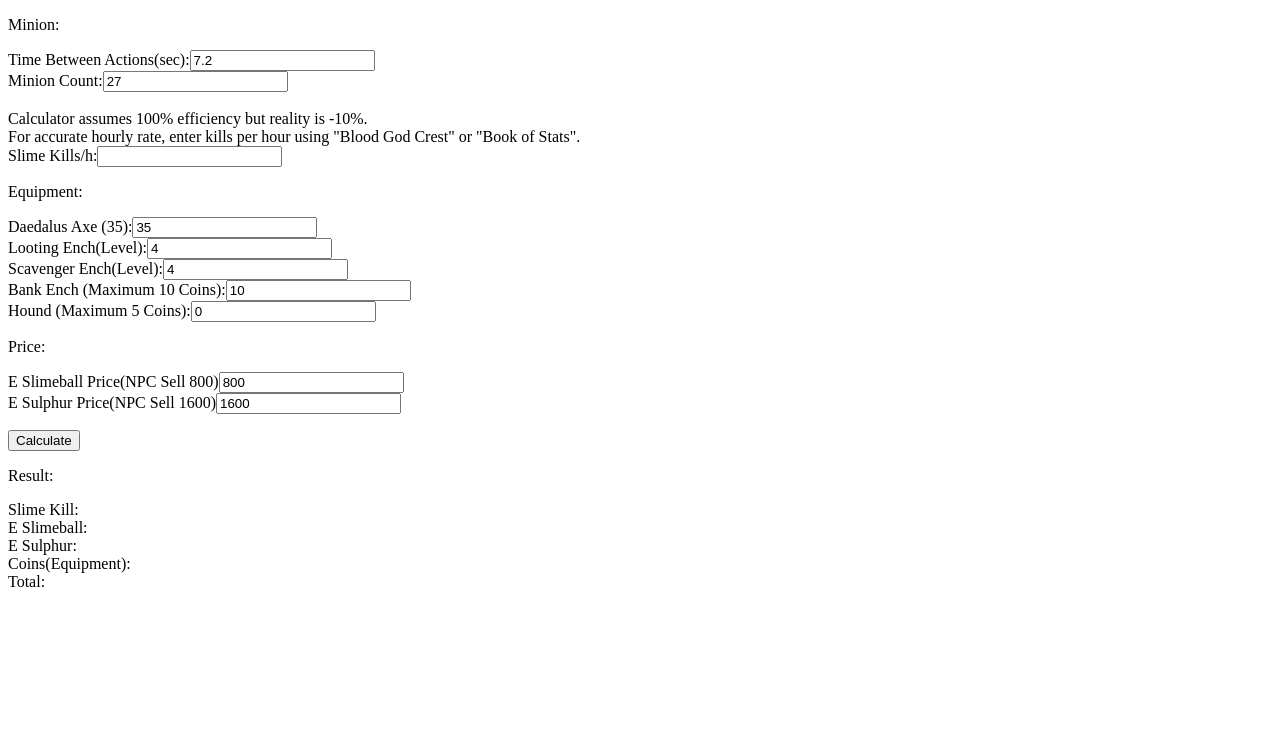
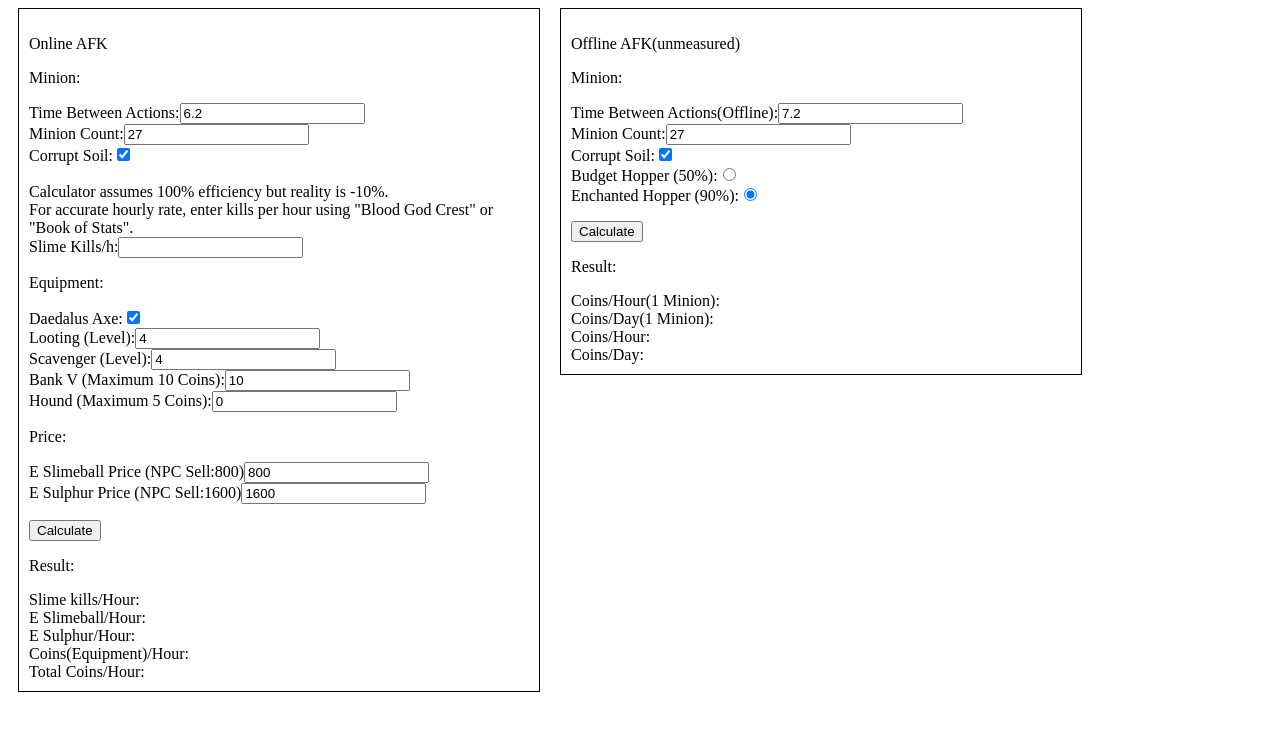
Before and after one commit to mat9369/slime-afk-calculator, a plain HTML site: page index.html in a window 1280 px wide. Drawn offline with Linux system fonts and the light colour scheme.

Commit message:
Update index.html

```diff
--- a/index.html
+++ b/index.html
@@ -4,69 +4,148 @@
 <head>
     <meta charset="UTF-8">
     <title>Slime AFK Calculator</title>
-    <script>
-        function get(name) {
-            return Number(document.getElementById(name).value);
-        }
-        function set(name,data) {
-            document.getElementById(name).textContent = data;
-        }
 
-        function calculate() {
-            let perhour = 3600/(get("time")/get("minioncount"));
-            if(get("kill") != "") {
-                perhour = get("kill")
-            }
-            //let perhour = 12600;
-            let sulphur = perhour / 160;
-            let slime = (perhour * 1.8 * (1 + 0.15 * get("looting"))) /160;
-            let coin = (get("axe") + 0.3 * get("scavenger") + get("bank") + get("hound"))*perhour;
-            let profit = sulphur*get("sulphur")+slime*get("slimeball")+coin;
-            set("resultkill","Slime Kill:" + perhour + "kill/hour")
-            set("resultslime","E Slimeball:" + slime + "/hour");
-            set("resultsulphur","E Sulphur:" + sulphur+ "/hour");
-            set("resultcoins","Coins(Equipment):"+ coin + "/hour");
-            set("resulttotal","Total:" + profit + "/coins per hour");
-        }
-    </script>
     <style>
         label {
             display: block;
+        }
+
+        .online {
+            float: left;
+            width: 500px;
+            padding: 10px;
+            border: 1px solid #000;
+            margin: 0 10px
+        }
+
+        .offline {
+            float: left;
+            width: 500px;
+            padding: 10px;
+            border: 1px solid #000;
+            margin: 0 10px
         }
     </style>
 </head>
 
 <body>
 
+    <div class="online">
+        <p>Online AFK</p>
         <p>Minion:</p>
-    <label>Time Between Actions(sec):<input type="number" value="7.2" id="time"></label>
-    <label>Minion Count:<input type="number" value="27" id="minioncount"></label>
+        <label>Time Between Actions:<input type="number" value="6.2" id="Time"></label>
+        <label>Minion Count:<input type="number" value="27" id="MinionCount"></label>
+        <label>Corrupt Soil:<input type="checkbox" checked id="CorruptSoil"></label>
 
+        <label>
             <br>Calculator assumes 100% efficiency but reality is -10%.
             <br>For accurate hourly rate, enter kills per hour using "Blood God Crest" or "Book of Stats".
-    <label>Slime Kills/h:<input type="number" value="" id="kill"></label>
+        </label>
+        <label>Slime Kills/h:<input type="number" value="" id="KillsPerHour"></label>
 
         <p>Equipment:</p>
-    <label>Daedalus Axe (35):<input type="number" value="35" checked id="axe"></label>
-    <label>Looting Ench(Level):<input type="number" value="4" id="looting"></label>
-    <label>Scavenger Ench(Level):<input type="number" value="4" id="scavenger"></label>
-    <label>Bank Ench (Maximum 10 Coins):<input type="number" value="10" id="bank"></label>
-    <label>Hound (Maximum 5 Coins):<input type="number" value="0" id="hound"></label>
+        <label>Daedalus Axe:<input type="checkbox" checked id="Axe"></label>
+        <label>Looting (Level):<input type="number" value="4" id="Looting"></label>
+        <label>Scavenger (Level):<input type="number" value="4" id="Scavenger"></label>
+        <label>Bank V (Maximum 10 Coins):<input type="number" value="10" id="Bank"></label>
+        <label>Hound (Maximum 5 Coins):<input type="number" value="0" id="Hound"></label>
 
         <p>Price:</p>
-    <label>E Slimeball Price(NPC Sell 800)<input type="number" value="800" id="slimeball"></label>
-    <label>E Sulphur Price(NPC Sell 1600)<input type="number" value="1600" id="sulphur"></label>
+        <label>E Slimeball Price (NPC Sell:800)<input type="number" value="800" id="ESlimePrice"></label>
+        <label>E Sulphur Price (NPC Sell:1600)<input type="number" value="1600" id="ESulphurPrice"></label>
 
         <p><button onclick="calculate()">Calculate</button></p>
 
         <p>Result:</p>
-    <label id="resultkill">Slime Kill:</label>
-    <label id="resultslime">E Slimeball:</label>
-    <label id="resultsulphur">E Sulphur:</label>
-    <label id="resultcoins">Coins(Equipment):</label>
-    <label id="resulttotal">Total:</label>
+        <label id="ResultKill">Slime kills/Hour:</label>
+        <label id="ResultSlime">E Slimeball/Hour:</label>
+        <label id="ResultSulphur">E Sulphur/Hour:</label>
+        <label id="ResultCoins">Coins(Equipment)/Hour:</label>
+        <label id="ResultTotal">Total Coins/Hour:</label>
+    </div>
+
+    <div class="offline">
+        <p>Offline AFK(unmeasured)</p>
+        <p>Minion:</p>
+        <label>Time Between Actions(Offline):<input type="number" value="7.2" id="OfflineTime"></label>
+        <label>Minion Count:<input type="number" value="27" id="OfflineMinionCount"></label>
+        <label>Corrupt Soil:<input type="checkbox" checked id="OfflineCorruptSoil"></label>
+        <label>Budget Hopper (50%):<input type="radio" name="OfflineHopper" value=0.5></label>
+        <label>Enchanted Hopper (90%):<input type="radio" name="OfflineHopper" checked value=0.9></label>
+
+        <p><button onclick="offlineCalculate()">Calculate</button></p>
+
+        <p>Result:</p>
+        <label id="ResultOfflineHour">Coins/Hour(1 Minion):</label>
+        <label id="ResultOfflineDay">Coins/Day(1 Minion):</label>
+        <label id="ResultOfflineTotalHour">Coins/Hour:</label>
+        <label id="ResultofflineTotalDay">Coins/Day:</label>
+    </div>
+    <script>
+        function get(name) {
+            return Number(document.getElementById(name).value);
+        }
+        function set(name, data) {
+            document.getElementById(name).textContent = data;
+        }
+
+        function calculate() {
+            let killsPerHour = 3600 / (get("Time") / get("MinionCount"));
+
+            if (get("KillsPerHour") != "") {
+                killsPerHour = get("KillsPerHour")
+            }
+
+            let coinsPerKill = (0.3 * get("Scavenger") + get("Bank") + get("Hound"))
+            if (document.getElementById("Axe").checked) {
+                coinsPerKill += 35
+            }
+            let coinsPerHour = coinsPerKill * killsPerHour
+
+            let looting = 1 + 0.15 * get("Looting")
+            let eSlime = (killsPerHour * 1.8 * looting) / 160
+            let eSulphur = 0
+            if (document.getElementById("CorruptSoil").checked) {
+                eSulphur = (killsPerHour * looting) / 160
+            }
+            let profit = eSulphur * get("ESulphurPrice") + eSlime * get("ESlimePrice") + coinsPerHour;
 
 
+            set("ResultKill", "Slime kills/Hour:" + killsPerHour + "kills/h")
+            set("ResultSlime", "E Slimeball/Hour:" + eSlime + "/h");
+            set("ResultSulphur", "E Sulphur/Hour:" + eSulphur + "/h");
+            set("ResultCoins", "Coins(Equipment)/Hour:" + coinsPerHour + "coins/h");
+            set("ResultTotal", "Total Coins/Hour:" + profit + "coins/h");
+
+
+        }
+        function offlineCalculate() {
+            let hopperEfficiency
+            const hopperList = document.getElementsByName("OfflineHopper")
+            for (let i = 0; i < hopperList.length; i++) {
+                if (hopperList[i].checked) {
+                    hopperEfficiency = hopperList[i].value
+                    break
+                }
+            }
+
+            let offlineCoinsPerKill = 5 * 1.8;
+            if (document.getElementById("OfflineCorruptSoil").checked) {
+                offlineCoinsPerKill += 10 + 20;
+            }
+            offlineCoinsPerKill *= hopperEfficiency
+            let offlineSpawnsPerHour = 3600 / (get("OfflineTime") * 2)
+            let offlinecoinsPerHour = offlineCoinsPerKill * offlineSpawnsPerHour
+            let offlinecoinsPerDay = offlinecoinsPerHour * 24
+            let offlineProfitHour = offlinecoinsPerHour * get("OfflineMinionCount")
+            let offlineProfitDay = offlinecoinsPerDay * get("OfflineMinionCount")
+
+            set("ResultOfflineHour", "Coins/Hour(1 Minion):" + offlinecoinsPerHour + "coins/h")
+            set("ResultOfflineDay", "Coins/Day(1 Minion):" + offlinecoinsPerDay + "coins/d")
+            set("ResultOfflineTotalHour", "Coins/Hour:" + offlineProfitHour + "coins/h")
+            set("ResultofflineTotalDay", "Coins/Day:" + offlineProfitDay + "coins/d")
+        }
+    </script>
 </body>
 
 </html>
```
Lines whose indentation alone changed are shown as unchanged.
